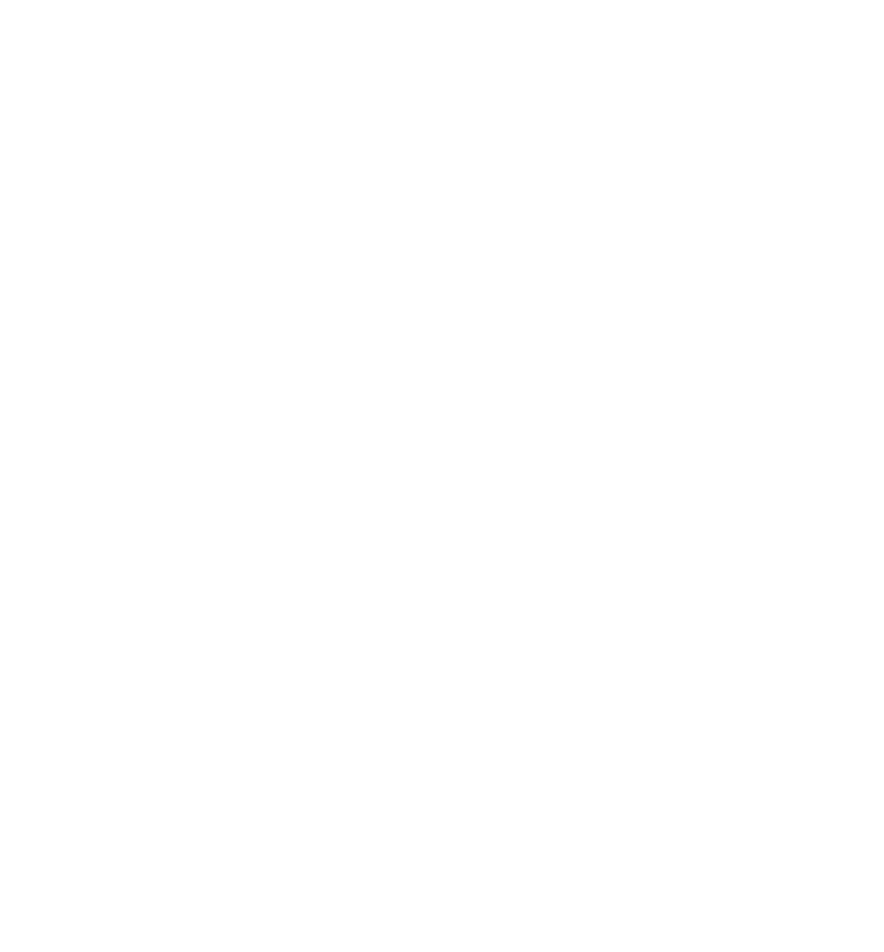
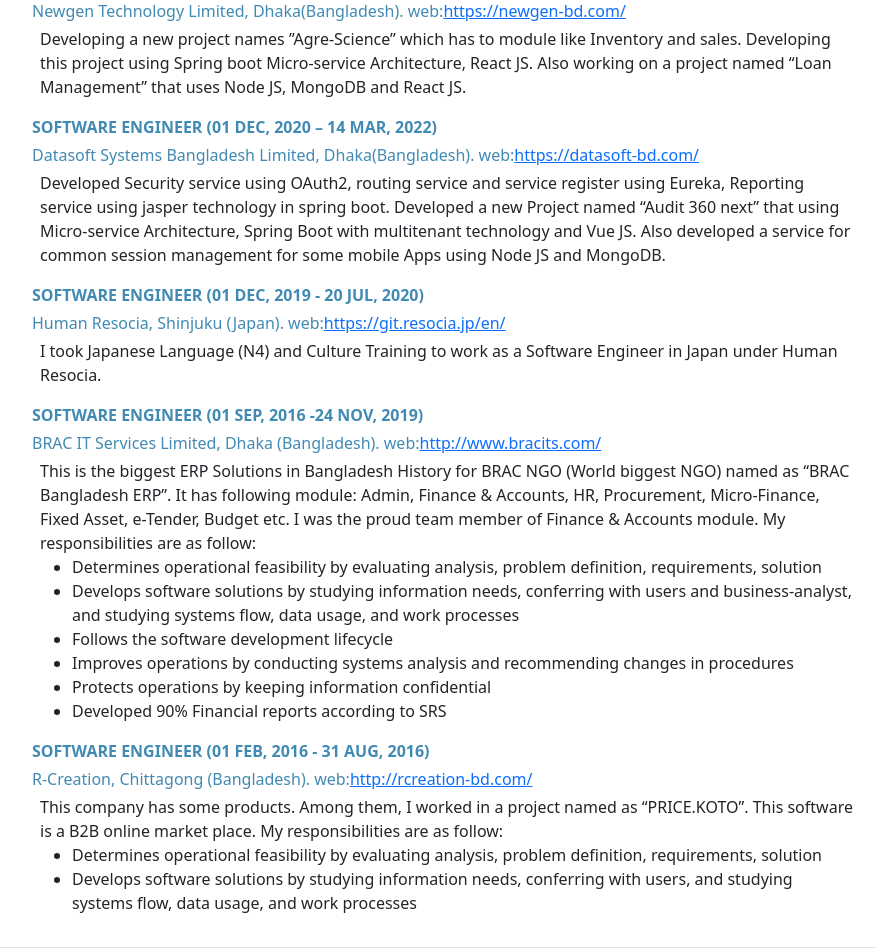
Before and after one commit to kamal09/portfolio, a React (Create React App) app: page / in a window 1280 px wide. Shown: the part 466-1418 px from the top of the page, without its empty margins (335-1219 px from the left). Before the commit the page ends 800 px from the top, so only its background shows below. Built offline with nearby package versions, Linux system fonts and the light colour scheme.

Commit message:
experience part

```diff
--- a/src/App.js
+++ b/src/App.js
@@ -3,13 +3,17 @@
 import 'bootstrap/dist/js/bootstrap.js';
 import './custom_style.css';
 import '../node_modules/font-awesome/css/font-awesome.min.css';
-import { fab } from '@fortawesome/free-brands-svg-icons';
+import {fab} from '@fortawesome/free-brands-svg-icons';
 
 function App() {
     return (
         <div className="App">
             <div className="container">
-                <div className="row mb-5"></div>
+                {/*top part space*/}
+                <div className="row">
+                    <div className="col-12 my-3"></div>
+                </div>
+                {/*upper part*/}
                 <div className="row">
                     <div className="col-3">
                         <img src={process.env.PUBLIC_URL + '/img/1542.jpg'} className="img-fluid rounded "
@@ -17,7 +21,7 @@
                     </div>
                     <div className="col-9">
                         <div className="d-flex flex-column">
-                            <div className="py-2" style={{background: "#418ab3"}}>MD. KAMAL HOSSAIN</div>
+                            <div className="py-2 " style={{background: "#418ab3"}}><div className="mx-3">MD. KAMAL HOSSAIN</div></div>
                         </div>
                         <div className="d-flex">
                             <div className="p-2"><i className="fa fa-map-marker"></i></div>
@@ -50,6 +54,127 @@
                         </div>
                     </div>
                 </div>
+                {/*border*/}
+                <div className="row">
+                    <div className="col-12 border-top my-3"></div>
+                </div>
+                {/*WORK EXPERIENCE*/}
+                <div className="row">
+                    <div className="col-3">
+                        <div className="d-flex justify-content-end">
+                            <div className="fs-5 fw-bold" style={{color: "#418ab3"}}>WORK EXPERIENCE</div>
+                        </div>
+                    </div>
+                    <div className="col-9">
+                        <div className="fs-6 fw-bold" style={{color: "#418ab3"}}>TOTAL YEAR OF EXPERIENCE: 6 YEARS</div>
+                        <br/>
+                        <div>
+                            <div className="mt-1 fs-6 fw-bold" style={{color: "#418ab3"}}>SOFTWARE ENGINEER (15 MAR,
+                                2022 – TILL NOW)
+                            </div>
+                            <div className="my-1" style={{color: "#418ab3"}}>Newgen Technology Limited,
+                                Dhaka(Bangladesh). web:
+                                <a href="https://newgen-bd.com/" className="link-primary">https://newgen-bd.com/</a>
+                            </div>
+                            <div className="px-2"><p>Developing a new project names ”Agre-Science” which has to module
+                                like Inventory and
+                                sales. Developing this project using Spring boot Micro-service Architecture, React JS.
+                                Also working on a project named “Loan Management” that uses Node JS, MongoDB and React
+                                JS.</p></div>
+                        </div>
+
+                        <div>
+                            <div className="mt-1 fs-6 fw-bold" style={{color: "#418ab3"}}>SOFTWARE ENGINEER (01 DEC,
+                                2020 – 14 MAR, 2022)
+                            </div>
+                            <div className="my-1" style={{color: "#418ab3"}}>Datasoft Systems Bangladesh Limited,
+                                Dhaka(Bangladesh). web:
+                                <a href="https://datasoft-bd.com/" className="link-primary">https://datasoft-bd.com/</a>
+                            </div>
+                            <div className="px-2"><p>Developed Security service using OAuth2, routing service and
+                                service register using Eureka, Reporting service using jasper technology in spring boot.
+                                Developed a new Project named “Audit 360 next” that using Micro-service Architecture,
+                                Spring Boot with multitenant technology and Vue JS. Also developed a service for common
+                                session management for some mobile Apps using Node JS and MongoDB.</p></div>
+                        </div>
+
+                        <div>
+                            <div className="mt-1 fs-6 fw-bold" style={{color: "#418ab3"}}>SOFTWARE ENGINEER (01 DEC,
+                                2019 - 20 JUL, 2020)
+                            </div>
+                            <div className="my-1" style={{color: "#418ab3"}}>Human Resocia, Shinjuku (Japan). web:
+                                <a href="https://git.resocia.jp/en/"
+                                   className="link-primary">https://git.resocia.jp/en/</a>
+                            </div>
+                            <div className="px-2"><p>I took Japanese Language (N4) and Culture Training to work as a
+                                Software Engineer in Japan under Human Resocia.</p>
+                            </div>
+                        </div>
+
+                        <div>
+                            <div className="mt-1 fs-6 fw-bold" style={{color: "#418ab3"}}>SOFTWARE ENGINEER (01 SEP,
+                                2016 -24 NOV, 2019)
+                            </div>
+                            <div className="my-1" style={{color: "#418ab3"}}>BRAC IT Services Limited, Dhaka
+                                (Bangladesh). web:
+                                <a href="http://www.bracits.com/" className="link-primary">http://www.bracits.com/</a>
+                            </div>
+                            <div className="px-2">
+                                <p>This is the biggest ERP Solutions in Bangladesh History for BRAC
+                                    NGO (World biggest NGO)
+                                    named as “BRAC Bangladesh ERP”. It has following module: Admin, Finance & Accounts,
+                                    HR,
+                                    Procurement, Micro-Finance, Fixed Asset, e-Tender, Budget etc. I was the proud team
+                                    member of Finance & Accounts module. My responsibilities are as follow:
+                                    <ul>
+                                        <li>Determines operational feasibility by evaluating analysis, problem
+                                            definition, requirements, solution
+                                        </li>
+                                        <li>Develops software solutions by studying information needs, conferring with
+                                            users and business-analyst, and studying systems flow, data usage, and work
+                                            processes
+                                        </li>
+                                        <li>Follows the software development lifecycle</li>
+                                        <li>Improves operations by conducting systems analysis and recommending changes
+                                            in procedures
+                                        </li>
+                                        <li>Protects operations by keeping information confidential</li>
+                                        <li>Developed 90% Financial reports according to SRS</li>
+                                    </ul>
+                                </p>
+                            </div>
+                        </div>
+
+                        <div>
+                            <div className="mt-1 fs-6 fw-bold" style={{color: "#418ab3"}}>SOFTWARE ENGINEER (01 FEB,
+                                2016 - 31 AUG, 2016)
+                            </div>
+                            <div className="my-1" style={{color: "#418ab3"}}>R-Creation, Chittagong (Bangladesh). web:
+                                <a href="http://rcreation-bd.com/" className="link-primary">http://rcreation-bd.com/</a>
+                            </div>
+                            <div className="px-2">
+                                <p>This company has some products. Among them, I worked in a project named as
+                                    “PRICE.KOTO”. This software is a B2B online market place. My responsibilities are as
+                                    follow:
+                                    <ul>
+                                        <li>Determines operational feasibility by evaluating analysis, problem
+                                            definition, requirements, solution
+                                        </li>
+                                        <li>Develops software solutions by studying information needs, conferring with
+                                            users, and studying systems flow, data usage, and work processes
+                                        </li>
+                                    </ul>
+                                </p>
+                            </div>
+                        </div>
+
+
+                    </div>
+                </div>
+                {/*border*/}
+                <div className="row">
+                    <div className="col-12 border-top my-3"></div>
+                </div>
             </div>
 
         </div>
```
Also changed, not shown: 1 other file (tests, documents, lock files or other folders).
